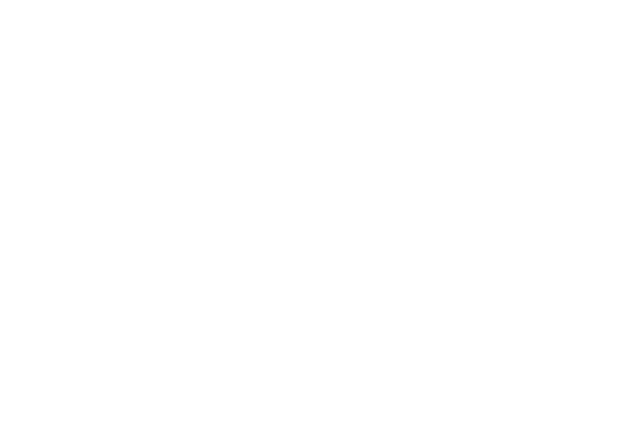
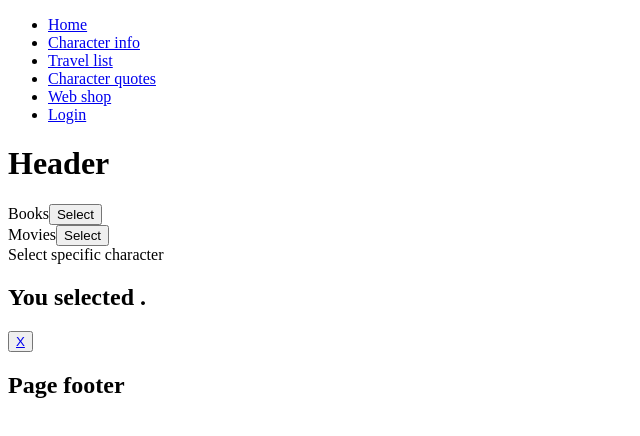
Before and after one commit to Precizni/learn-react-app, a React (Vite) app: page /character-info/selected-book in a window 1280 px wide. Before the commit this address had no page. Shown: the top 436 px of the page, without its empty margins (0-640 px from the left). Built offline with nearby package versions, Linux system fonts and the light colour scheme; no server answers.

Commit message:
Nested routes and searchParams books and movies LOTR

```diff
--- a/src/App.tsx
+++ b/src/App.tsx
@@ -1,4 +1,4 @@
-import { BrowserRouter, Route, Routes } from "react-router-dom";
+import { BrowserRouter, Navigate, Route, Routes } from "react-router-dom";
 import { AuthProvider } from "./context/LoginContext";
 
 import CharacterInfo from "./pages/CharacterInfo";
@@ -10,6 +10,11 @@
 import ProtectedRoute from "./components/ProtectedRoute";
 import WebShop from "./pages/WebShop";
 import ActiveUser from "./components/ActiveUser";
+import Books from "./components/Books";
+import Movies from "./components/Movies";
+import Characters from "./components/Characters";
+import SelectedBook from "./components/SelectedBook";
+import SelectedMovie from "./components/SelectedMovie";
 
 function App() {
   return (
@@ -18,7 +23,11 @@
         <Routes>
           <Route element={<PageLayout />}>
             <Route index element={<Home />} />
-            <Route path="character-info" element={<CharacterInfo />} />
+            <Route path="character-info" element={<CharacterInfo />}>
+              <Route path="selected-book" element={<SelectedBook />} />
+              <Route path="selected-movie" element={<SelectedMovie />} />
+              {/* <Route path="selected-book" element={<SelectedBook />} /> */}
+            </Route>
             <Route path="travel-list" element={<TravelList />} />
             <Route path="character-quotes" element={<CharacterQuotes />} />
             <Route
--- /dev/null
+++ b/src/components/Books.tsx
@@ -0,0 +1,16 @@
+function Books({ onSetQuery }) {
+  function handleClick() {
+    onSetQuery("book");
+  }
+
+  return (
+    <div>
+      Books
+      <button type="button" onClick={handleClick}>
+        Select
+      </button>
+    </div>
+  );
+}
+
+export default Books;
--- /dev/null
+++ b/src/components/BooksList.tsx
@@ -0,0 +1,32 @@
+import { Link } from "react-router-dom";
+
+function BooksList({ data, query, onSetQuery }) {
+  function handleClick() {
+    onSetQuery("");
+  }
+  // console.log(data?.map((x) => x));
+  return (
+    <>
+      <div>List of books to select.</div>
+      <button type="button" onClick={handleClick}>
+        X
+      </button>
+      <div>
+        {query &&
+          data?.map((books) => <ListItem books={books} key={books._id} />)}
+      </div>
+    </>
+  );
+}
+
+function ListItem({ books }) {
+  const { _id, name } = books;
+
+  return (
+    <li>
+      <Link to={`selected-book?id=${_id}&name=${name}`}>{name}</Link>
+    </li>
+  );
+}
+
+export default BooksList;
--- /dev/null
+++ b/src/components/Characters.tsx
@@ -0,0 +1,5 @@
+function Characters() {
+  return <div>Select specific character</div>;
+}
+
+export default Characters;
--- /dev/null
+++ b/src/components/FetchData.tsx
@@ -0,0 +1,99 @@
+import { useEffect, useState } from "react";
+import { Link } from "react-router-dom";
+import Books from "./Books";
+import BooksList from "./BooksList";
+import Movies from "./Movies";
+import Characters from "./Characters";
+import MoviesList from "./MoviesList";
+
+function FetchData() {
+  const [data, setData] = useState([]);
+  const [query, setQuery] = useState("");
+  const [isLoading, setIsLoading] = useState(false);
+  const [error, setError] = useState("");
+
+  const apiUrl = "https://the-one-api.dev/v2/";
+  const bearerToken = "NTYqimHirN8VdDdtqTo3";
+
+  console.log(Object.values(data));
+  // console.log(data.map((x) => x.hair));
+  // console.log(query);
+
+  useEffect(
+    function () {
+      async function fetchData() {
+        try {
+          setIsLoading(true);
+          const res = await fetch(`${apiUrl}${query}`, {
+            method: "GET",
+            headers: { Authorization: `Bearer ${bearerToken}` },
+          });
+
+          if (!res.ok) throw new Error("There is a problem with fetching data");
+
+          const data = await res.json();
+          setData(data.docs);
+          // .then((res) => res.json())
+          // .then((dat) => setPlayers(dat.data));
+        } catch (err) {
+          // console.error(err.message);
+          // setError(err.message);
+        } finally {
+          setIsLoading(false);
+        }
+      }
+      fetchData();
+    },
+    [query]
+  );
+
+  return (
+    <>
+      <div>
+        {query !== "book" ? (
+          <Books onSetQuery={setQuery} />
+        ) : (
+          <BooksList data={data} query={query} onSetQuery={setQuery} />
+        )}
+      </div>
+      <div>
+        {query !== "movie" ? (
+          <Movies onSetQuery={setQuery} />
+        ) : (
+          <MoviesList data={data} query={query} onSetQuery={setQuery} />
+        )}
+      </div>
+
+      <Characters />
+    </>
+  );
+}
+
+// function Book() {
+//   return (
+//     <div>
+//       Book
+//       <button>Select</button>
+//     </div>
+//   );
+// }
+
+// function Movie() {
+//   return (
+//     <div>
+//       Movie
+//       <button>Select</button>
+//     </div>
+//   );
+// }
+
+// function Character() {
+//   return (
+//     <div>
+//       Character
+//       <button>Select</button>
+//     </div>
+//   );
+// }
+
+export default FetchData;
--- /dev/null
+++ b/src/components/Movies.tsx
@@ -0,0 +1,16 @@
+function Movies({ onSetQuery }) {
+  function handleClick() {
+    onSetQuery("movie");
+  }
+
+  return (
+    <div>
+      Movies
+      <button type="button" onClick={handleClick}>
+        Select
+      </button>
+    </div>
+  );
+}
+
+export default Movies;
--- /dev/null
+++ b/src/components/MoviesList.tsx
@@ -0,0 +1,32 @@
+import { Link } from "react-router-dom";
+
+function MoviesList({ data, query, onSetQuery }) {
+  function handleClick() {
+    onSetQuery("");
+  }
+  // console.log(data?.map((x) => x));
+  return (
+    <>
+      <div>List of movies to select.</div>
+      <button type="button" onClick={handleClick}>
+        X
+      </button>
+      <div>
+        {query &&
+          data?.map((movie) => <ListItem movie={movie} key={movie._id} />)}
+      </div>
+    </>
+  );
+}
+
+function ListItem({ movie }) {
+  const { _id, name } = movie;
+
+  return (
+    <li>
+      <Link to={`selected-movie?id=${_id}&name=${name}`}>{name}</Link>
+    </li>
+  );
+}
+
+export default MoviesList;
--- a/src/components/ProtectedRoute.tsx
+++ b/src/components/ProtectedRoute.tsx
@@ -2,7 +2,11 @@
 import { useAuth } from "../context/LoginContext";
 import { useEffect } from "react";
 
-function ProtectedRoute({ children }) {
+type Props = {
+  children?: React.ReactNode;
+};
+
+function ProtectedRoute({ children }: Props) {
   const { isAuthenticated } = useAuth();
   const navigate = useNavigate();
 
--- /dev/null
+++ b/src/components/SelectedBook.tsx
@@ -0,0 +1,20 @@
+import { NavLink, useNavigate, useSearchParams } from "react-router-dom";
+
+function SelectedBook() {
+  const navigate = useNavigate();
+  const [searchParams] = useSearchParams();
+
+  const name = searchParams.get("name");
+  const id = searchParams.get("id");
+
+  return (
+    <div>
+      <h2>You selected {name}.</h2>
+      <button>
+        <NavLink to="/character-info">X</NavLink>
+      </button>
+    </div>
+  );
+}
+
+export default SelectedBook;
--- /dev/null
+++ b/src/components/SelectedMovie.tsx
@@ -0,0 +1,19 @@
+import { NavLink, useSearchParams } from "react-router-dom";
+
+function SelectedMovie() {
+  const [searchParams] = useSearchParams();
+
+  const name = searchParams.get("name");
+  const id = searchParams.get("id");
+
+  return (
+    <div>
+      <h2>You selected {name}.</h2>
+      <button>
+        <NavLink to="/character-info">X</NavLink>
+      </button>
+    </div>
+  );
+}
+
+export default SelectedMovie;
--- a/src/pages/CharacterInfo.tsx
+++ b/src/pages/CharacterInfo.tsx
@@ -1,46 +1,13 @@
-import { useEffect, useState } from "react";
+import { Outlet } from "react-router-dom";
+import FetchData from "../components/FetchData";
 
 function CharacterInfo() {
-  const [data, setData] = useState([]);
-  const [query, setQuery] = useState("character?race=Maiar");
-  const [isLoading, setIsLoading] = useState(false);
-  const [error, setError] = useState("");
-
-  const apiUrl = "https://the-one-api.dev/v2/";
-  const bearerToken = "NTYqimHirN8VdDdtqTo3";
-
-  console.log(data);
-  // console.log(query);
-
-  useEffect(
-    function () {
-      async function fetchData() {
-        try {
-          setIsLoading(true);
-          const res = await fetch(`${apiUrl}${query}`, {
-            method: "GET",
-            headers: { Authorization: `Bearer ${bearerToken}` },
-          });
-
-          if (!res.ok) throw new Error("There is a problem with fetching data");
-
-          const data = await res.json();
-          setData(data);
-          // .then((res) => res.json())
-          // .then((dat) => setPlayers(dat.data));
-        } catch (err) {
-          // console.error(err.message);
-          // setError(err.message);
-        } finally {
-          setIsLoading(false);
-        }
-      }
-      fetchData();
-    },
-    [query]
+  return (
+    <>
+      <FetchData />
+      <Outlet />
+    </>
   );
-
-  return <div>Character search</div>;
 }
 
 export default CharacterInfo;
```
